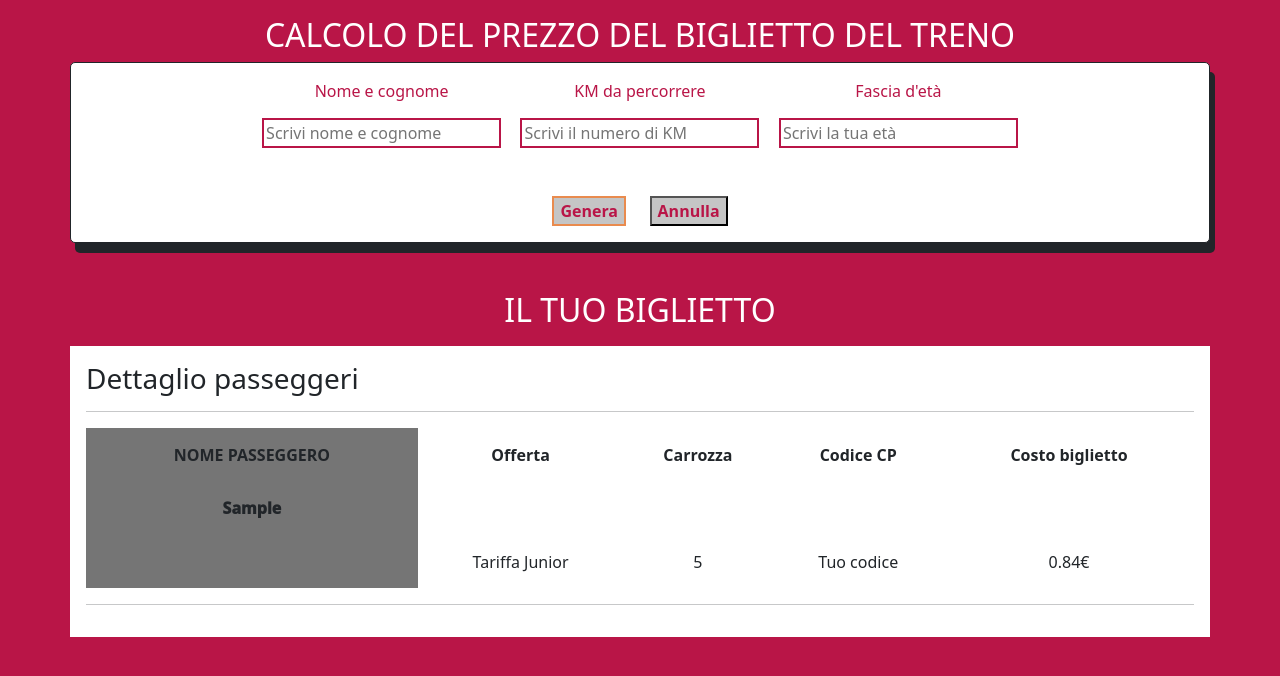
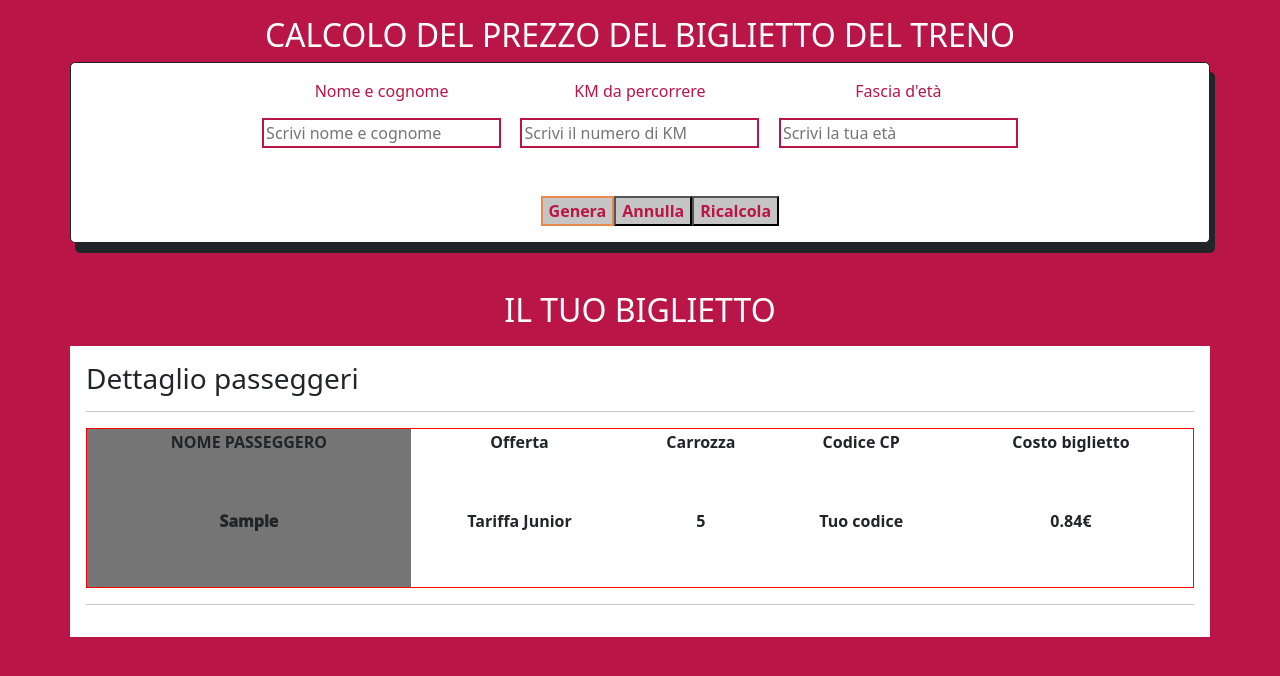
Before and after one commit to DavidIncarbone/js-biglietto-treno-form, a plain HTML site: page index.html in a window 1280 px wide. Both pictures are taken after typing "Sample", "5", "5" into the empty fields and a click on the input "Genera". Drawn offline with nearby package versions, Linux system fonts and the light colour scheme.

Commit message:
fixed minor issues

```diff
--- a/css/style.css
+++ b/css/style.css
@@ -6,6 +6,10 @@
 }
 
 /* body */
+
+.debug {
+    border: 1px solid red;
+}
 
 body {
 
--- a/index.html
+++ b/index.html
@@ -44,6 +44,7 @@
                 <div id="buttons" class="container d-flex justify-content-around">
                     <input type="submit" value="Genera" id="confirm" class="mr-5">
                     <input type="reset" value="Annulla" class="ml-5">
+                    <input type="button" value="Ricalcola" id="refresh">
                 </div>
 
             </div>
@@ -58,25 +59,24 @@
                 <h3>Dettaglio passeggeri</h3>
                 <hr>
 
-                <table class="w-100 ">
-                    <tr>
+                <table class="w-100 debug">
+                    <thead>
                         <th class="text-uppercase">Nome passeggero</th>
                         <th>Offerta</th>
                         <th>Carrozza</th>
                         <th>Codice CP</th>
                         <th>Costo biglietto</th>
-                    </tr>
-                    <tr>
-                        <td id="nameSurnameResult"> </td>
-                    </tr>
-                    <tr>
-                        <td></td>
-                        <td id="offer"></td>
-                        <td>5</td>
-                        <td>Tuo codice</td>
-                        <td id="ticketPriceResult"></td>
-                    </tr>
+                    </thead>
+                    <tbody>
+                        <tr>
+                            <td id="nameSurnameResult">a </td>
+                            <td id="offer"></td>
+                            <td><b>5</b></td>
+                            <td><b>Tuo codice</b></td>
+                            <td id="ticketPriceResult"></td>
+                        </tr>
 
+                    </tbody>
                 </table>
 
                 <hr>
--- a/script/script.js
+++ b/script/script.js
@@ -13,6 +13,8 @@ const principalForm = document.getElementById("principalForm");
 console.dir(principalForm);
 const userNameSurnameInput = document.getElementById("nameSurname");
 console.dir(userNameSurnameInput);
+const refresh = document.getElementById("refresh");
+console.dir(refresh);
 
 
 
@@ -26,6 +28,7 @@ const ticketPriceResult = document.getElementById("ticketPriceResult");
 console.dir(ticketPriceResult);
 const offerType = document.getElementById("offer");
 console.dir(offerType);
+
 // Variable Declar/Init
 
 let finalPrice = 0;
@@ -50,35 +53,37 @@ principalForm.addEventListener("submit", function (event) {
     console.log(userKM + " KM");
     console.log(userAge + " anni");
 
-
     if (userAge < ageJunior) {
-
         discountJunior = standardPrice * (discountJunior / 100);
         finalPrice = standardPrice - discountJunior;
         console.log(finalPrice.toFixed(2) + "€");
-        offerType.innerHTML = "Tariffa Junior"
-        ticketPriceResult.innerHTML = finalPrice.toFixed(2) + "€ ";
+        offerType.innerHTML = "<b>Tariffa Junior</b>"
+        ticketPriceResult.innerHTML = "<b>" + finalPrice.toFixed(2) + "€" + "</b>";
     } else if (userAge > ageSenior) {
 
         discountSenior = standardPrice * (discountSenior / 100);
         finalPrice = standardPrice - discountSenior;
         console.log(finalPrice.toFixed(2) + "€");
-        offerType.innerHTML = "Tariffa Senior";
-        ticketPriceResult.innerHTML = finalPrice.toFixed(2) + "€ ";
+        offerType.innerHTML = "<b>Tariffa Senior</b>";
+        ticketPriceResult.innerHTML = "<b>" + finalPrice.toFixed(2) + "€" + "</b>";
     } else {
         console.log(standardPrice.toFixed(2) + "€");
         offerType.innerHTML = "Tariffa standard";
-        ticketPriceResult.innerHTML = standardPrice + "€";
-
+        ticketPriceResult.innerHTML = "<b>" + standardPrice + "€" + "</b>";
     }
 
     ticketResult.classList.remove("d-none");
-
     userNameSurnameInput.value = "";
     userKMInput.value = "";
     userAgeInput.value = "";
-
-
 }
 
 )
+
+refresh.addEventListener("click", function (event) {
+
+    ticketResult.classList.add("d-none");
+    userNameSurnameInput.value = "";
+    userKMInput.value = "";
+    userAgeInput.value = "";
+})
```
